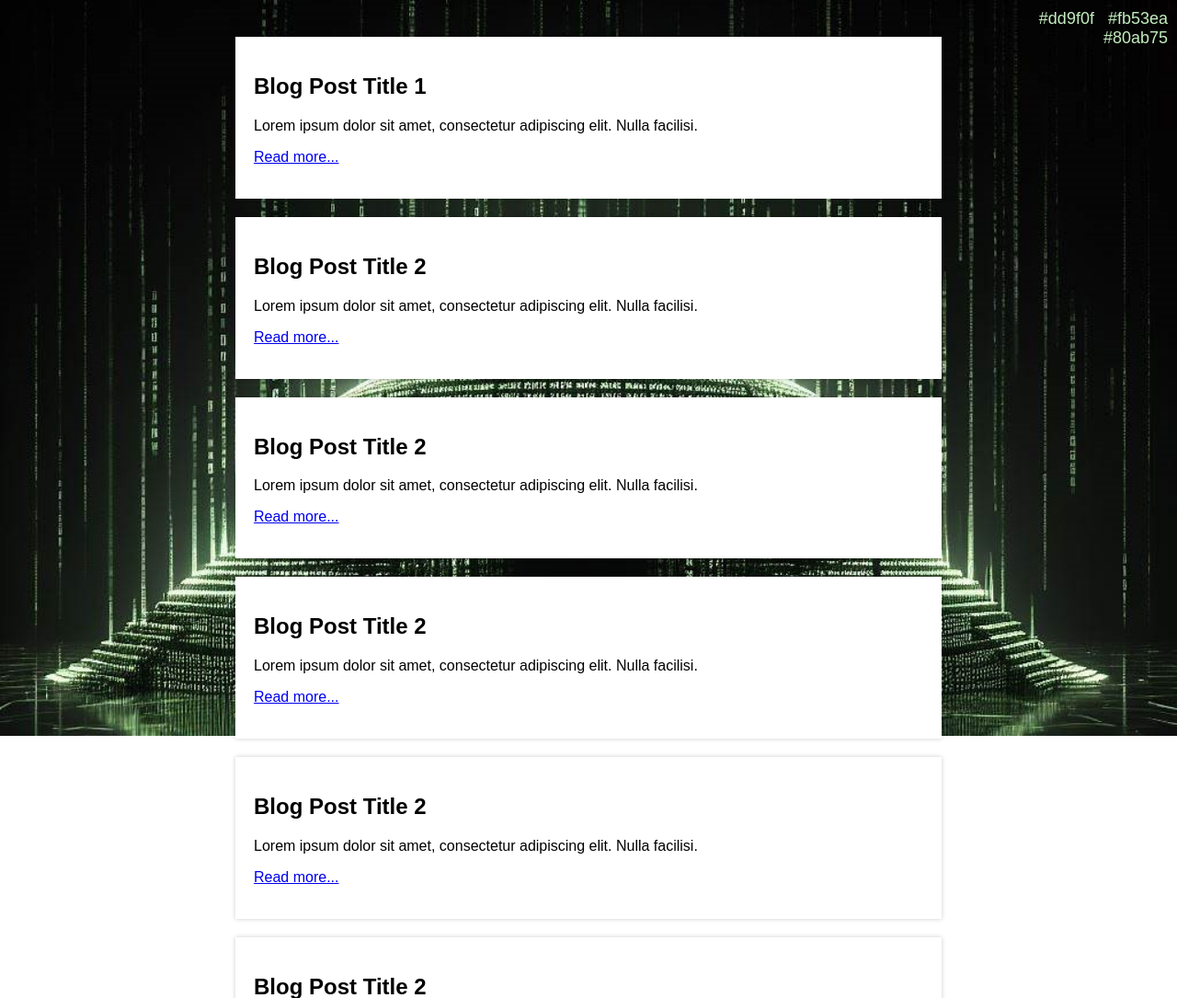
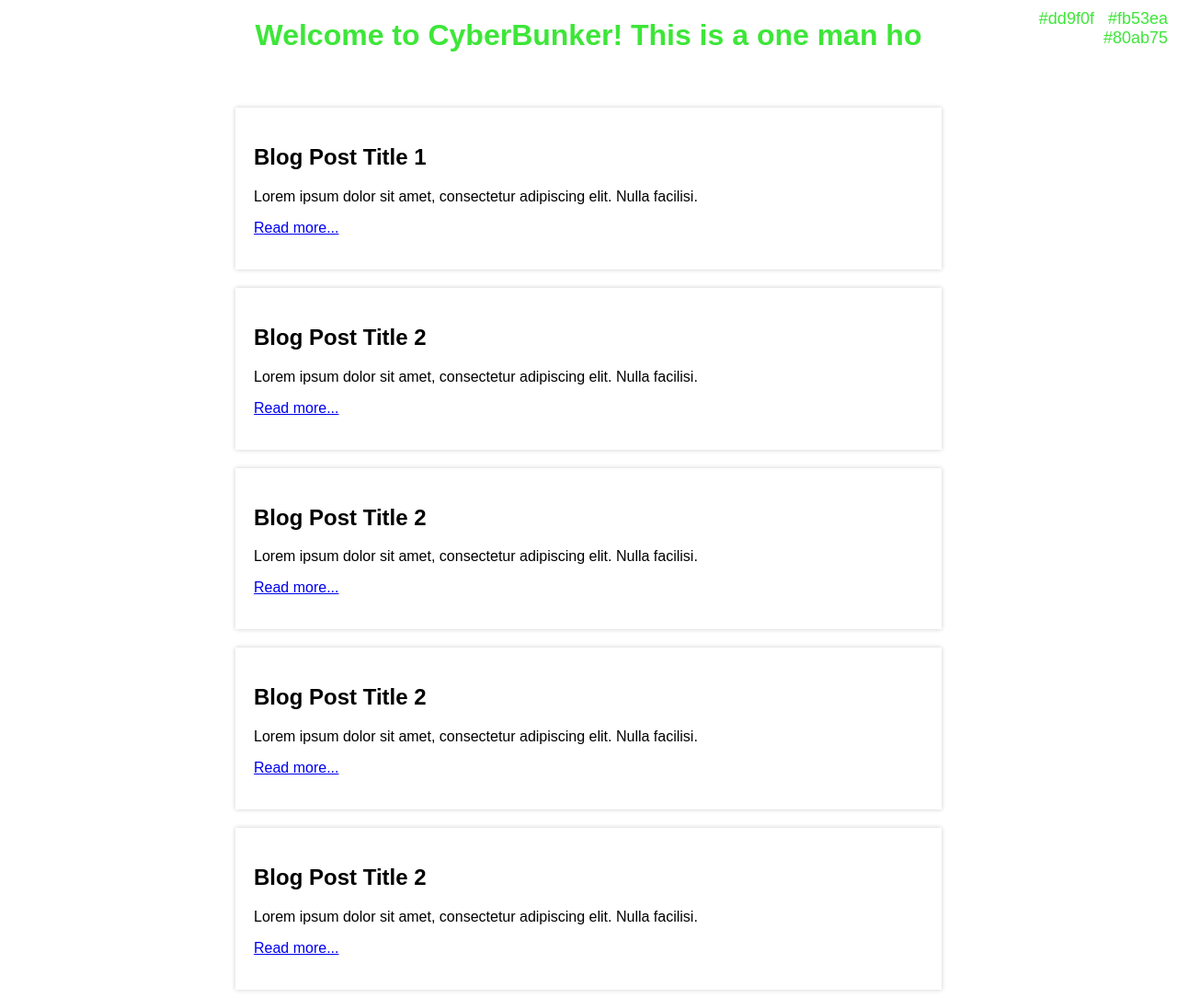
Before and after one commit to AyoXeN/CyberBunker, a PHP site: page / in a window 1280 px wide. Shown: the top 1085 px of the page at 92% size. Run offline with PHP 8.4, Linux system fonts and the light colour scheme.

Commit message:
Banner+background change

```diff
--- a/index.html
+++ b/index.html
@@ -8,10 +8,14 @@
 <body>
     <div id="background"></div>
     <header>
-        <a href="#" id="About">About</a>
-        <a href="#" id="Updates">Updates</a>
-        <a href="#" id="Login">Login</a>
+        <a href="#" id="About"></a>
+        <a href="#" id="Updates"></a>
+        <a href="#" id="Login"></a>
     </header>
+
+    <div class="welcome-banner" id="banner">
+        <h1 id="welcomeBanner"></h1>
+    </div>
 
     <div class="blog-posts">
         <div class="post-container">
@@ -160,5 +164,6 @@
     </div>
     <script src="hover.js"></script>
     <script src="scroll.js"></script>
+    <script src="welcome.js"></script>
 </body>
 </html>
--- a/style.css
+++ b/style.css
@@ -5,14 +5,12 @@ body {
 }
 
 #background {
-    position: fixed;
-    top: 0;
-    left: 0;
-    right: 0;
-    bottom: 0;
-    background-image: url('Cyberbunker_vol_3.jpg');
-    background-repeat: no-repeat;
-    background-size: cover;
+    margin: 0;
+    padding: 0;
+    width: 100%;
+    height: auto;
+    background-image: url('Cyberbunker_vol_10.png');
+    justify-content: center;
     z-index: -1;
 }
 
@@ -20,6 +18,7 @@ header {
     font-size: large;
     position: absolute;
     left: 82%;
+    width: fit-content;
     background-color: transparent;
     color: #c4edbf;
     padding: 10px;
@@ -30,7 +29,7 @@ header {
 }
 
 header a {
-    color: #c4edbf;
+    color: #3de638;
     text-decoration: none;
     margin-left: 10px;
 }
@@ -63,3 +62,14 @@ header a {
     display: block;
     margin: 0 auto;
 }
+
+#welcomeBanner {
+    font-size: xx-large;
+    background-color: transparent;
+    color: #3de638;
+    text-align: center;
+    width: 60%;
+    margin: 0 auto;
+    padding: 20px;
+    z-index: 1;
+}
--- /dev/null
+++ b/temp.txt
@@ -0,0 +1 @@
+Welcome to CyberBunker! This is a one man honeypot project created to better understand the web security.
--- /dev/null
+++ b/welcome.js
@@ -0,0 +1,48 @@
+function setupLink(linkId, originalText) {
+    const textElement = document.getElementById(linkId);
+    let binaryText = generateRandomBinary(originalText.length);
+
+    // Typing in binary value when the page is loaded
+    typeInBinary();
+
+    // Function to generate random binary code
+    function generateRandomBinary(length) {
+        let binaryCode = '';
+        for (let i = 0; i < 2*length-1; i++) {
+            binaryCode += Math.round(Math.random());
+        }
+        return binaryCode;
+    }
+
+    // Function to type in binary value
+    function typeInBinary() {
+        let i = 0;
+        const intervalId = setInterval(function() {
+            if (i < binaryText.length) {
+                textElement.textContent += binaryText.charAt(i);
+                i++;
+            } else {
+                clearInterval(intervalId);
+            }
+        }, 75); // Adjust the speed as needed
+    }
+
+    // Function to decode to original text
+    function decodeToOriginal() {
+        let j = 0;
+        const decodeIntervalId = setInterval(function() {
+            if (j < originalText.length) {
+                textElement.textContent = originalText.substring(0, j + 1);
+                j++;
+            } else {
+                clearInterval(decodeIntervalId);
+            }
+        }, 150); // Adjust the speed as needed
+    }
+
+    // Simultaneously decode to original value
+    decodeToOriginal();
+}
+
+// Example usage
+setupLink('welcomeBanner', 'Welcome to CyberBunker! This is a one man honeypot project created to better understand the web security.');
```
Also changed, not shown: Cyberbunker_vol_10.png (added), Cyberbunker_vol_3.jpg.
